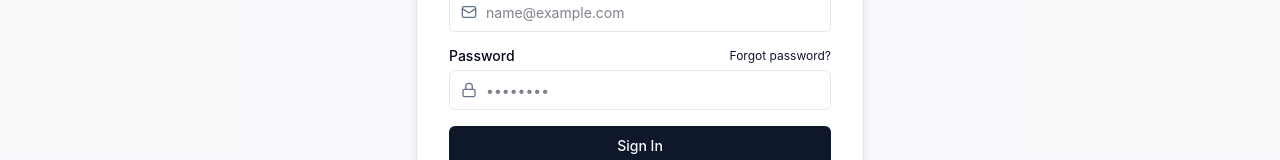
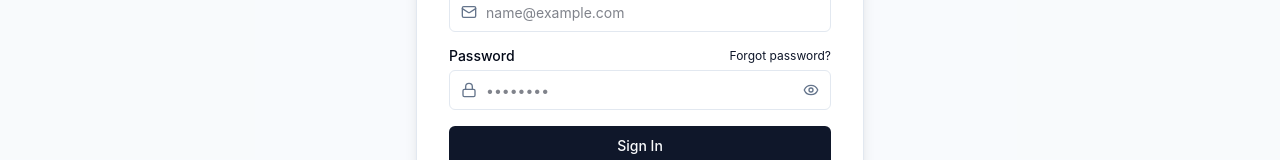
Before and after one commit to sanothan/SanTrack_frontend, a React (Vite) app: page /login in a window 1280 px wide. Shown: the part 350-510 px from the top of the page. Built offline with nearby package versions, Linux system fonts and the light colour scheme; no server answers.

Commit message:
Login Update

```diff
--- a/src/pages/Login.jsx
+++ b/src/pages/Login.jsx
@@ -1,13 +1,14 @@
 import React, { useState } from 'react';
 import { useNavigate, Link } from 'react-router-dom';
 import { useAuth } from '../context/AuthContext';
-import { Droplet, Lock, Mail } from 'lucide-react';
+import { Droplet, Lock, Mail, Eye, EyeOff } from 'lucide-react';
 import { cn } from '../utils/cn';
 import { GoogleLogin } from '@react-oauth/google';
 
 const Login = () => {
     const [email, setEmail] = useState('');
     const [password, setPassword] = useState('');
+    const [showPassword, setShowPassword] = useState(false);
     const [error, setError] = useState('');
     const [loading, setLoading] = useState(false);
     const { login, googleLogin } = useAuth();
@@ -101,12 +102,24 @@ const Login = () => {
                                     <Lock className="w-4 h-4" />
                                 </div>
                                 <input
-                                    type="password"
+                                    type={showPassword ? 'text' : 'password'}
                                     value={password}
                                     onChange={(e) => setPassword(e.target.value)}
-                                    className="flex h-10 w-full rounded-md border bg-background px-3 py-2 pl-9 text-sm focus:outline-none focus:ring-2 focus:ring-ring focus:border-transparent transition-all"
+                                    className="flex h-10 w-full rounded-md border bg-background px-3 py-2 pl-9 pr-10 text-sm focus:outline-none focus:ring-2 focus:ring-ring focus:border-transparent transition-all"
                                     placeholder="••••••••"
                                 />
+                                <button
+                                    type="button"
+                                    onClick={() => setShowPassword((prev) => !prev)}
+                                    className="absolute inset-y-0 right-0 flex items-center pr-3 text-muted-foreground hover:text-foreground"
+                                    aria-label={showPassword ? 'Hide password' : 'Show password'}
+                                >
+                                    {showPassword ? (
+                                        <EyeOff className="w-4 h-4" />
+                                    ) : (
+                                        <Eye className="w-4 h-4" />
+                                    )}
+                                </button>
                             </div>
                         </div>
 
@@ -141,14 +154,12 @@ const Login = () => {
                         </div>
                     </div>
 
-                    {/* Google OAuth Divider */}
                     <div className="mt-6 flex items-center gap-3">
                         <div className="flex-1 h-px bg-border" />
                         <span className="text-xs text-muted-foreground">or continue with</span>
                         <div className="flex-1 h-px bg-border" />
                     </div>
 
-                    {/* Google Login Button */}
                     <div className="mt-4 flex justify-center">
                         <GoogleLogin
                             onSuccess={handleGoogleSuccess}
--- a/src/pages/Signup.jsx
+++ b/src/pages/Signup.jsx
@@ -58,6 +58,17 @@ const Signup = () => {
         setLoading(true);
         try {
             const data = await googleLogin(credentialResponse.credential);
+
+            // Block sign-up if the Google email already has an account
+            if (!data.isNewUser) {
+                setError('An account with this Google email already exists. Please sign in instead.');
+                // Remove just-stored session so user is not silently logged in
+                localStorage.removeItem('token');
+                localStorage.removeItem('user');
+                setLoading(false);
+                return;
+            }
+
             if (data?.user?.role === 'admin') {
                 navigate('/admin');
             } else if (data?.user?.role === 'inspector') {
```
